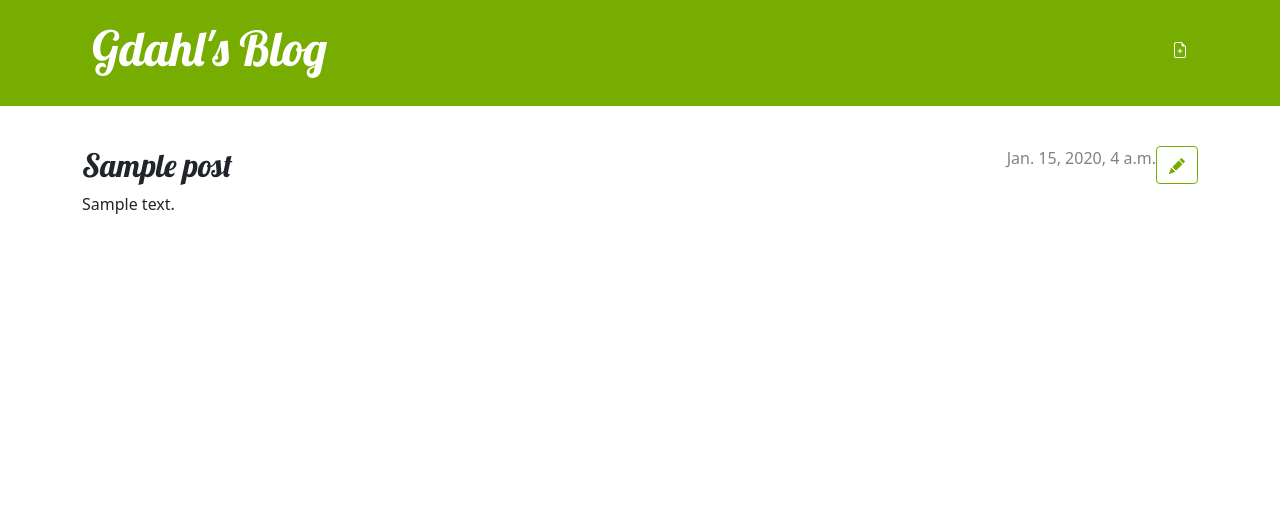
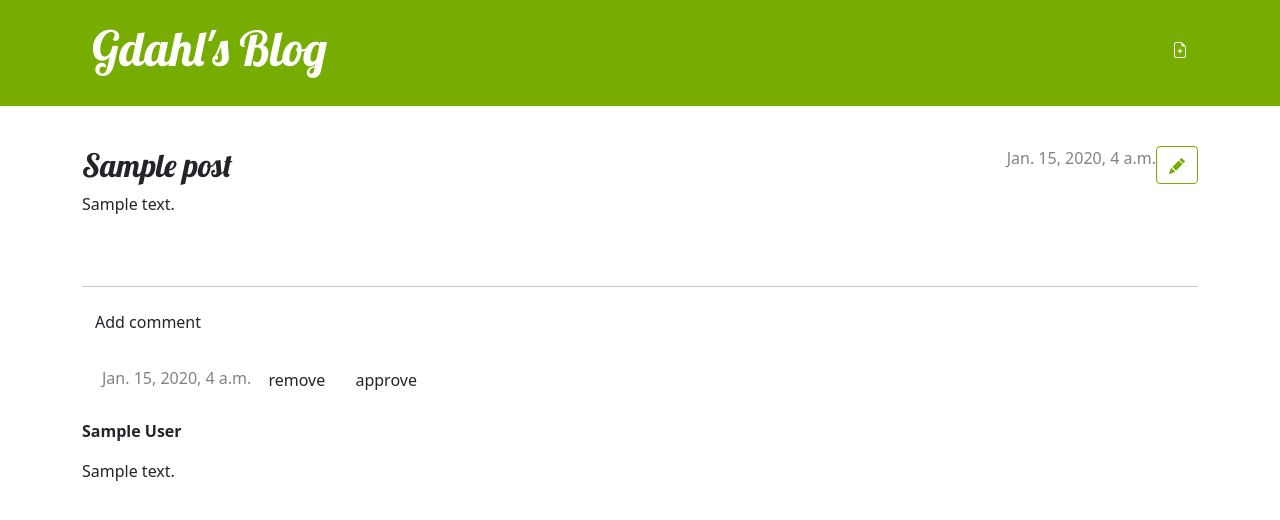
Before and after one commit to gdahl-ivy/my-first-blog, a Django app: page /post/1/ in a window 1280 px wide. Shown: the top 520 px of the page. Run offline with Django 3.2, Linux system fonts and the light colour scheme; a user stored in the database is signed in; tables that the repository leaves empty hold one stand-in row (values such as "Sample post").

Commit message:
got comments mostly working kind of

```diff
--- a/blog/admin.py
+++ b/blog/admin.py
@@ -1,4 +1,5 @@
 from django.contrib import admin
-from .models import Post
+from .models import Post, Comment
 
 admin.site.register(Post)
+admin.site.register(Comment)
--- a/blog/models.py
+++ b/blog/models.py
@@ -16,3 +16,17 @@ class Post(models.Model):
 
     def __str__(self) -> str:
         return self.title
+
+class Comment(models.Model):
+    post = models.ForeignKey('blog.Post', on_delete=models.CASCADE, related_name='comments')
+    author = models.CharField(max_length=200)
+    text = models.TextField()
+    created_date = models.DateTimeField(default=timezone.now)
+    approved_comment = models.BooleanField(default=False)
+
+    def approve(self):
+        self.approved_comment = True
+        self.save()
+
+    def __str__(self):
+        return self.text
--- a/blog/static/css/blog.css
+++ b/blog/static/css/blog.css
@@ -72,3 +72,7 @@ h4 {
     color: #FFFFFF;
     background-color: var(--theme-color);
 }
+
+.comment {
+    margin: 20px 0px 20px 20px;
+}
--- a/blog/templates/blog/post_detail.html
+++ b/blog/templates/blog/post_detail.html
@@ -17,4 +17,27 @@
         <h2>{{ post.title }}</h2>
         <p>{{ post.text|linebreaksbr }}</p>
     </article>
+
+    <hr>
+
+    <a class="btn btn-default" href="{% url 'add_comment_to_post' pk=post.pk %}">Add comment</a>
+    {% for comment in post.comments.all %}
+        <div class="comment">
+            <div class="date">
+                {{ comment.created_date }}
+                {% if user.is_authenticated %}
+                <a class="btn btn-default" href="{% url 'comment_remove' pk=post.pk %}"><span class="glyphicon glyphicon-remove">remove</span></a>
+                <a class="btn btn-default" href="{% url 'comment_approve' pk=post.pk %}"><span class="glyphicon glyphicon-ok">approve</span></a>
+                {% endif %}
+            </div>
+
+        </div>
+
+            </div>
+
+            <strong>{{ comment.author }}</strong>
+            <p>{{ comment.text|linebreaks }}</p>
+        </div>
+    {% endfor %}
+
 {% endblock %}
--- a/blog/templates/blog/post_list.html
+++ b/blog/templates/blog/post_list.html
@@ -8,6 +8,7 @@
             </time>
             <h2><a href="{% url 'post_detail' pk=post.pk %}">{{ post.title }}</a></h2>
             <p>{{ post.text|linebreaksbr }}</p>
+            <a href="{% url 'post_detail' pk=post.pk %}">Comments: {{ post.comments.count }}</a>
         </article>
     {% endfor %}
 {% endblock %}
--- a/blog/urls.py
+++ b/blog/urls.py
@@ -6,4 +6,7 @@ urlpatterns = [
     path('post/<int:pk>/', views.post_detail, name='post_detail'),
     path('post/new/', views.post_new, name='post_new'),  # type: ignore
     path('post/<int:pk>/edit/', views.post_edit, name='post_edit'),  # type: ignore
+    path('post/<int:pk>/comment/', views.add_comment_to_post, name='add_comment_to_post'),
+    path('comment/<int:pk>/approve/', views.comment_approve, name='comment_approve'),
+    path('comment/<int:pk>/remove/', views.comment_remove, name='comment_remove'),
 ]
--- a/blog/views.py
+++ b/blog/views.py
@@ -1,7 +1,7 @@
 from django.shortcuts import render, get_object_or_404, redirect
 from django.utils import timezone
-from .models import Post
-from .forms import PostForm
+from .models import Post, Comment
+from .forms import PostForm, CommentForm
 
 def post_list(request):
     posts = Post.objects.filter(published_date__lte=timezone.now()).order_by('published_date')
@@ -37,3 +37,26 @@ def post_edit(request, pk):
     else:
         form = PostForm(instance=post)
     return render(request, 'blog/post_edit.html', {'form': form})
+
+def add_comment_to_post(request, pk):
+    post = get_object_or_404(Post, pk=pk)
+    if request.method == "POST":
+        form = CommentForm(request.POST)
+        if form.is_valid():
+            comment = form.save(commit=False)
+            comment.post = post
+            comment.save()
+            return redirect('post_detail', pk=post.pk)
+    else:
+        form = CommentForm()
+    return render(request, 'blog/add_comment_to_post.html', {'form': form})
+
+def comment_approve(request, pk):
+    comment = get_object_or_404(Comment, pk=pk)
+    comment.approve()
+    return redirect('post_detail', pk=comment.post.pk)
+
+def comment_remove(request, pk):
+    comment = get_object_or_404(Comment, pk=pk)
+    comment.delete()
+    return redirect('post_detail', pk=comment.post.pk)
```
Also changed, not shown: blog/forms.py (+7 -1 lines), blog/templates/blog/add_comment_to_post.html (added, +9 -0 lines), blog/migrations/0002_comment.py (added).
